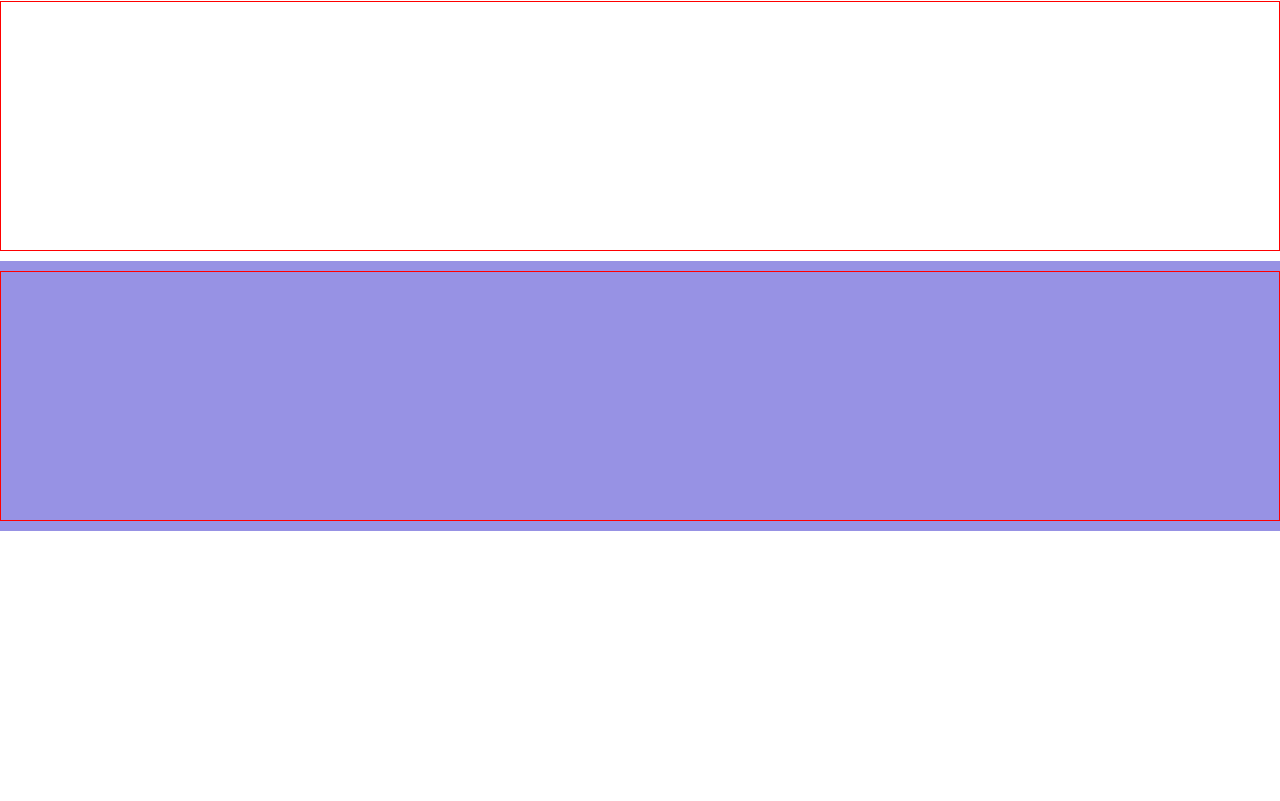
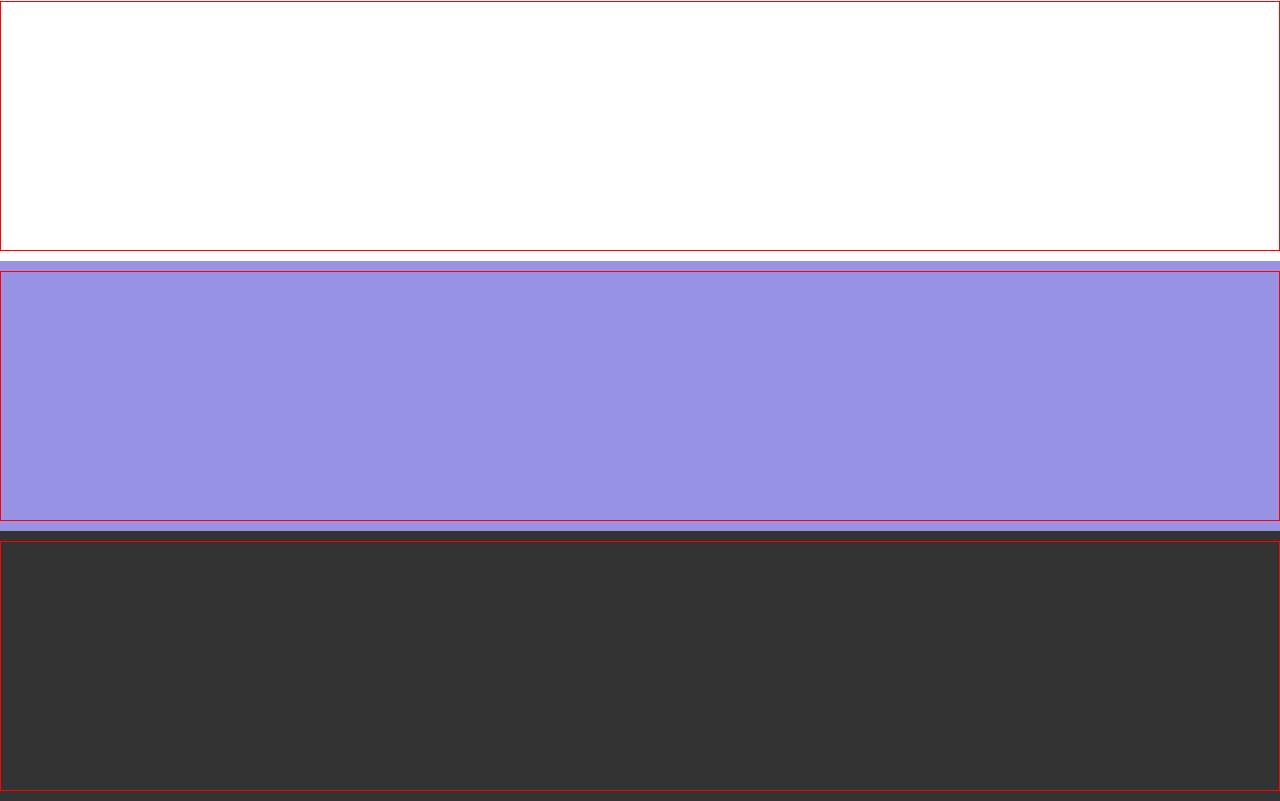
Before and after one commit to dunzolo/htmlcss-responsive-layout, a plain HTML site: page index.html in a window 1280 px wide. Shown: the part 4139-4940 px from the top of the page. Before the commit the page ends 4670 px from the top, so only its background shows below. Drawn offline with Linux system fonts and the light colour scheme.

Commit message:
added footer block

```diff
--- a/css/style.css
+++ b/css/style.css
@@ -69,3 +69,9 @@ header{
     height: 50px;
     border: 1px solid red;
 }
+/* fine main */
+
+/* inizio footer */
+footer{
+    background-color: #333333;
+}
--- a/index.html
+++ b/index.html
@@ -129,7 +129,13 @@
             </div>
         </main>
         <footer>
+            <div class="container">
+                <div class="row">
+                    <div class="col-100">
 
+                    </div>
+                </div>
+            </div>
         </footer>
     </body>
 </html>
```
